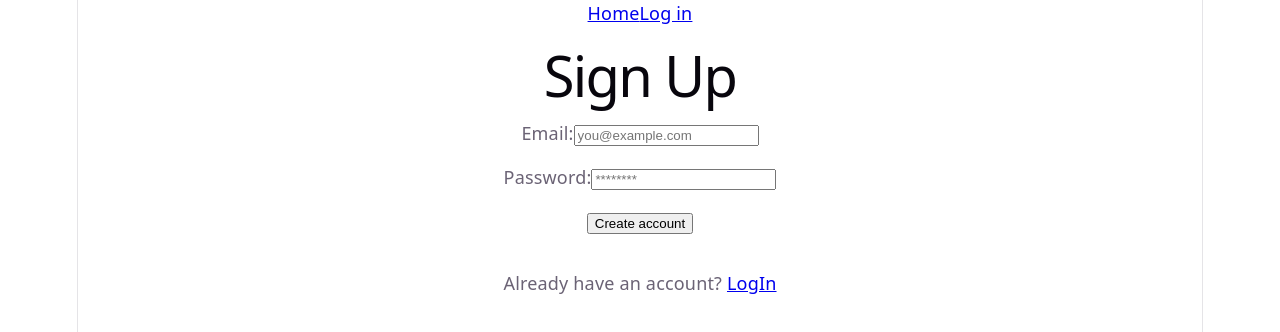
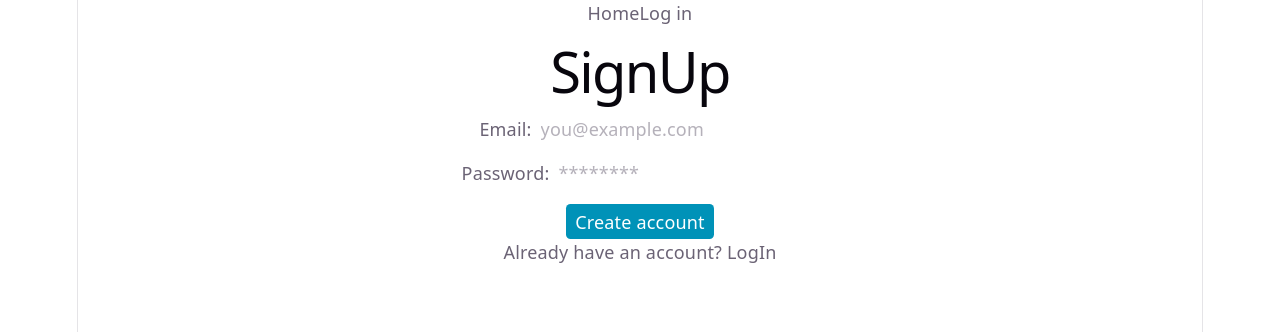
Before and after one commit to dangor220/e-commerce-app, a React (Vite) app: page /signup in a window 1280 px wide. Shown: the top 332 px of the page. Built offline with nearby package versions, Linux system fonts and the light colour scheme.

Commit message:
feat: create fake auth

```diff
--- a/package.json
+++ b/package.json
@@ -11,10 +11,13 @@
   },
   "dependencies": {
     "@hookform/resolvers": "^5.9.1",
+    "@tailwindcss/vite": "^4.3.3",
     "react": "^19.2.8",
     "react-dom": "^19.2.8",
     "react-hook-form": "^7.90.0",
     "react-router": "^8.4.0",
+    "tailwind-merge": "^3.7.0",
+    "tailwindcss": "^4.3.3",
     "zod": "^4.6.7"
   },
   "devDependencies": {
--- /dev/null
+++ b/src/features/auth/LogInForm.tsx
@@ -0,0 +1,72 @@
+import { zodResolver } from '@hookform/resolvers/zod';
+import { useForm } from 'react-hook-form';
+import { logInSchema, type LogInData } from './schemas';
+import { useNavigate } from 'react-router';
+import { InvalidCredentialsError, logIn } from './api';
+import Button from '@/shared/ui/Button';
+
+export default function LogInForm() {
+  const navigate = useNavigate();
+  const {
+    register,
+    handleSubmit,
+    setError,
+    formState: { errors, isSubmitting },
+  } = useForm<LogInData>({ resolver: zodResolver(logInSchema) });
+
+  const onSubmit = async (data: LogInData) => {
+    try {
+      await logIn(data);
+      await navigate('/');
+    } catch (error) {
+      setError('root', {
+        message:
+          error instanceof InvalidCredentialsError
+            ? error.message
+            : 'Something went wrong, please try again later.',
+      });
+    }
+  };
+
+  return (
+    <form className="flex flex-col gap-4 items-center" onSubmit={handleSubmit(onSubmit)} noValidate>
+      <label className="flex gap-2">
+        <span>Email:</span>
+        <input
+          type="email"
+          autoComplete="email"
+          placeholder="you@example.com"
+          {...register('email')}
+        />
+      </label>
+      {errors.email && (
+        <p className="text-red-500" role="alert">
+          {errors.email.message}
+        </p>
+      )}
+      <label className="flex gap-2">
+        <span>Password:</span>
+        <input
+          type="password"
+          autoComplete="new-password"
+          placeholder="********"
+          {...register('password')}
+        />
+      </label>
+      {errors.password && (
+        <p className="text-red-500" role="alert">
+          {errors.password.message}
+        </p>
+      )}
+      {errors.root && (
+        <p className="text-red-500" role="alert">
+          {errors.root.message}
+        </p>
+      )}
+
+      <Button type="submit" disabled={isSubmitting}>
+        {isSubmitting ? 'Logging in...' : 'Log in'}
+      </Button>
+    </form>
+  );
+}
--- a/src/features/auth/SignUpForm.tsx
+++ b/src/features/auth/SignUpForm.tsx
@@ -3,6 +3,7 @@ import { zodResolver } from '@hookform/resolvers/zod';
 import { signUpSchema, type SignUpData } from './schemas';
 import { EmailTakenError, signUp } from './api';
 import { useNavigate } from 'react-router';
+import Button from '@/shared/ui/Button';
 
 export default function SignUpForm() {
   const navigate = useNavigate();
@@ -30,11 +31,8 @@ export default function SignUpForm() {
   };
 
   return (
-    <div style={{ maxWidth: 500, margin: '2rem auto' }}>
-      <h1>Sign Up</h1>
-      <form onSubmit={handleSubmit(onSubmit)} noValidate>
-        <div style={{ marginBottom: '1rem' }}>
-          <label>
+    <form className="flex flex-col gap-4 items-center" onSubmit={handleSubmit(onSubmit)} noValidate>
+      <label className="flex gap-2">
         Email:
         <input
           type="email"
@@ -43,10 +41,13 @@ export default function SignUpForm() {
           {...register('email')}
         />
       </label>
-          {errors.email && <p role="alert">{errors.email.message}</p>}
-        </div>
-        <div style={{ marginBottom: '1rem' }}>
-          <label>
+      {errors.email && (
+        <p className="text-red-500" role="alert">
+          {errors.email.message}
+        </p>
+      )}
+
+      <label className="flex gap-2">
         Password:
         <input
           type="password"
@@ -55,13 +56,21 @@ export default function SignUpForm() {
           {...register('password')}
         />
       </label>
-          {errors.password && <p role="alert">{errors.password.message}</p>}
-        </div>
-        {errors.root && <p role="alert">{errors.root.message}</p>}
-        <button type="submit" disabled={isSubmitting}>
+      {errors.password && (
+        <p className="text-red-500" role="alert">
+          {errors.password.message}
+        </p>
+      )}
+
+      {errors.root && (
+        <p className="text-red-500" role="alert">
+          {errors.root.message}
+        </p>
+      )}
+
+      <Button type="submit" disabled={isSubmitting}>
         {isSubmitting ? 'Creating...' : 'Create account'}
-        </button>
+      </Button>
     </form>
-    </div>
   );
 }
--- a/src/features/auth/api.ts
+++ b/src/features/auth/api.ts
@@ -1,19 +1,28 @@
-import type { SignUpData } from './schemas';
+import type { LogInData, SignUpData } from './schemas';
+
 export class EmailTakenError extends Error {}
+export class InvalidCredentialsError extends Error {}
+
+const users: SignUpData[] = [];
+
+const delay = (ms: number) => new Promise((resolve) => setTimeout(resolve, ms));
 
 export async function signUp(data: SignUpData): Promise<void> {
-  // const response = await fetch('api/signup', {
-  //   method: 'POST',
-  //   headers: { 'Content-Type': 'application/json' },
-  //   body: JSON.stringify(data),
-  // });
+  await delay(1000);
 
-  // if (!response.ok) {
-  //   throw new Error('Failed signup');
-  // }
-  await new Promise((resolve) => setTimeout(resolve, 1000));
-
-  if (data.email === 'dan.gor220@yandex.ru') {
+  if (users.some((user) => user.email === data.email)) {
     throw new EmailTakenError('This email already exist');
   }
+
+  users.push(data);
 }
+
+export async function logIn(data: LogInData): Promise<void> {
+  await delay(1000);
+
+  const user = users.find((u) => u.email === data.email);
+
+  if (user?.password !== data.password) {
+    throw new InvalidCredentialsError('Invalid email or password');
+  }
+}
--- a/src/features/auth/schemas.ts
+++ b/src/features/auth/schemas.ts
@@ -5,4 +5,10 @@ export const signUpSchema = z.object({
   password: z.string().min(8, 'Минимум 8 символов'),
 });
 
+export const logInSchema = z.object({
+  email: z.email('Введите корректный email'),
+  password: z.string().min(1, 'Введите пароль'),
+});
+
 export type SignUpData = z.infer<typeof signUpSchema>;
+export type LogInData = z.infer<typeof logInSchema>;
--- a/src/index.css
+++ b/src/index.css
@@ -1,3 +1,5 @@
+@import 'tailwindcss';
+
 :root {
   --text: #6b6375;
   --text-h: #08060d;
@@ -8,8 +10,7 @@
   --accent-bg: rgba(170, 59, 255, 0.1);
   --accent-border: rgba(170, 59, 255, 0.5);
   --social-bg: rgba(244, 243, 236, 0.5);
-  --shadow:
-    rgba(0, 0, 0, 0.1) 0 10px 15px -3px, rgba(0, 0, 0, 0.05) 0 4px 6px -2px;
+  --shadow: rgba(0, 0, 0, 0.1) 0 10px 15px -3px, rgba(0, 0, 0, 0.05) 0 4px 6px -2px;
 
   --sans: system-ui, 'Segoe UI', Roboto, sans-serif;
   --heading: system-ui, 'Segoe UI', Roboto, sans-serif;
@@ -41,8 +42,7 @@
     --accent-bg: rgba(192, 132, 252, 0.15);
     --accent-border: rgba(192, 132, 252, 0.5);
     --social-bg: rgba(47, 48, 58, 0.5);
-    --shadow:
-      rgba(0, 0, 0, 0.4) 0 10px 15px -3px, rgba(0, 0, 0, 0.25) 0 4px 6px -2px;
+    --shadow: rgba(0, 0, 0, 0.4) 0 10px 15px -3px, rgba(0, 0, 0, 0.25) 0 4px 6px -2px;
   }
 
   #social .button-icon {
--- a/src/pages/LogInPage.tsx
+++ b/src/pages/LogInPage.tsx
@@ -1,9 +1,11 @@
+import LogInForm from '@/features/auth/LogInForm';
 import { Link } from 'react-router';
 
 export default function LogInPage() {
   return (
     <>
       <h1>LogIn</h1>
+      <LogInForm />
       <p>
         Don't have an account? <Link to="/signup">SignUp</Link>
       </p>
--- a/src/pages/SignUpPage.tsx
+++ b/src/pages/SignUpPage.tsx
@@ -4,6 +4,7 @@ import { Link } from 'react-router';
 export default function SignUpPage() {
   return (
     <>
+      <h1>SignUp</h1>
       <SignUpForm />
       <p>
         Already have an account? <Link to="/login">LogIn</Link>
--- /dev/null
+++ b/src/shared/ui/Button.tsx
@@ -0,0 +1,34 @@
+import type { ComponentProps } from 'react';
+import { twMerge } from 'tailwind-merge';
+
+type Variant = 'primary' | 'secondary' | 'ghost-destructive';
+
+type ButtonProps = {
+  variant?: Variant;
+} & ComponentProps<'button'>;
+
+export default function Button({ variant = 'primary', className, ...props }: ButtonProps) {
+  return (
+    <button
+      className={twMerge(
+        'text-white transition-colors rounded px-2 py-1 cursor-pointer disabled:opacity-30 disabled:cursor-not-allowed',
+        getVariantStyles(variant),
+        className,
+      )}
+      {...props}
+    />
+  );
+}
+
+function getVariantStyles(variant: Variant) {
+  switch (variant) {
+    case 'primary':
+      return 'bg-cyan-600 hover:bg-cyan-500';
+    case 'secondary':
+      return 'bg-zinc-700 hover:bg-zinc-600 text-zinc-400';
+    case 'ghost-destructive':
+      return 'hover:bg-red-800 text-red-800 hover:text-red-200';
+    default:
+      throw new Error(`Invalid variant: ${variant satisfies never}`);
+  }
+}
--- a/vite.config.ts
+++ b/vite.config.ts
@@ -2,10 +2,11 @@ import react, { reactCompilerPreset } from '@vitejs/plugin-react';
 import babel from '@rolldown/plugin-babel';
 import { defineConfig } from 'vite';
 import { fileURLToPath } from 'url';
+import tailwindcss from '@tailwindcss/vite';
 
 // https://vite.dev/config/
 export default defineConfig({
-  plugins: [react(), babel({ presets: [reactCompilerPreset()] })],
+  plugins: [react(), babel({ presets: [reactCompilerPreset()] }), tailwindcss()],
   resolve: {
     alias: {
       '@': fileURLToPath(new URL('./src', import.meta.url)),
```
Also changed, not shown: 1 other file (tests, documents, lock files or other folders). Lines whose indentation alone changed are shown as unchanged.
